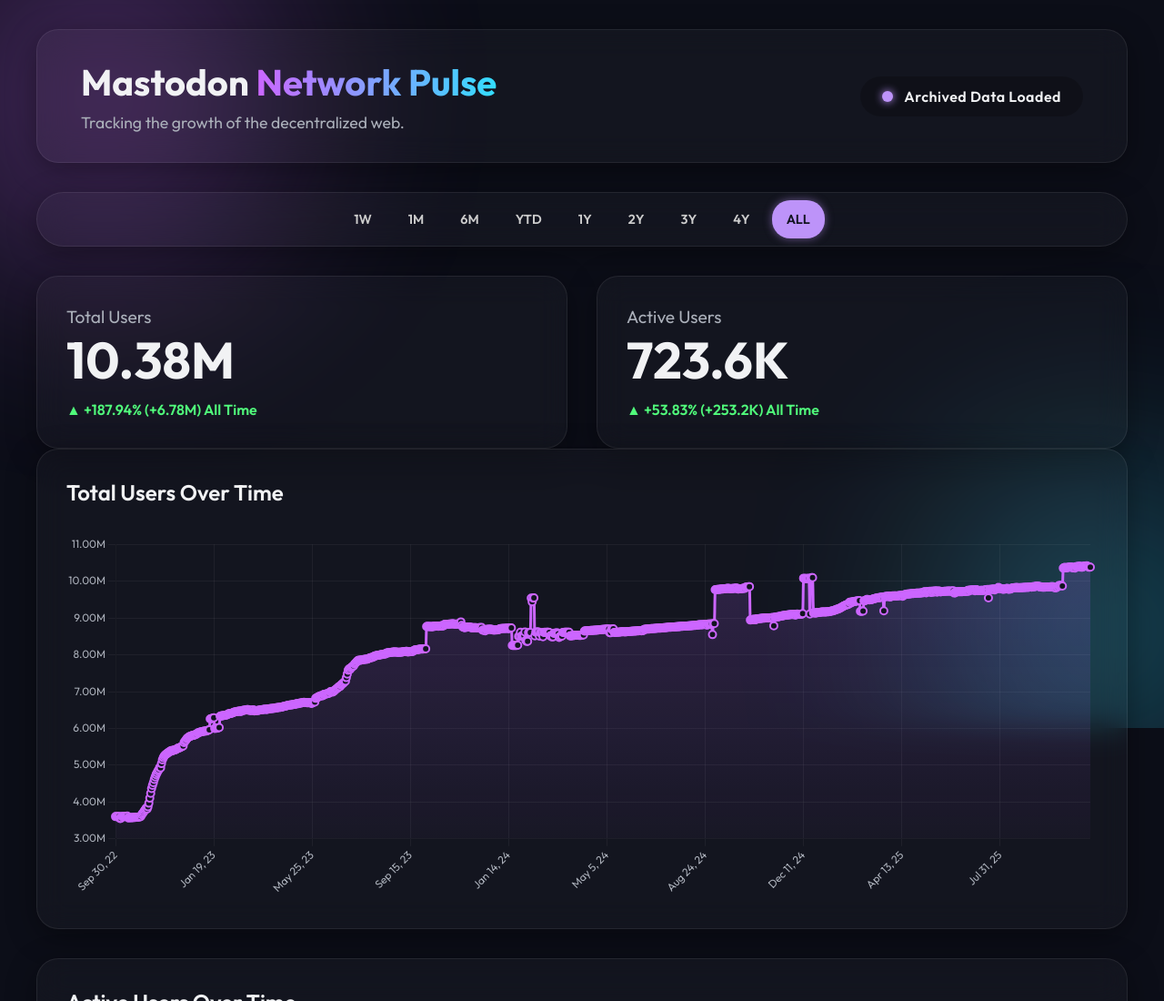
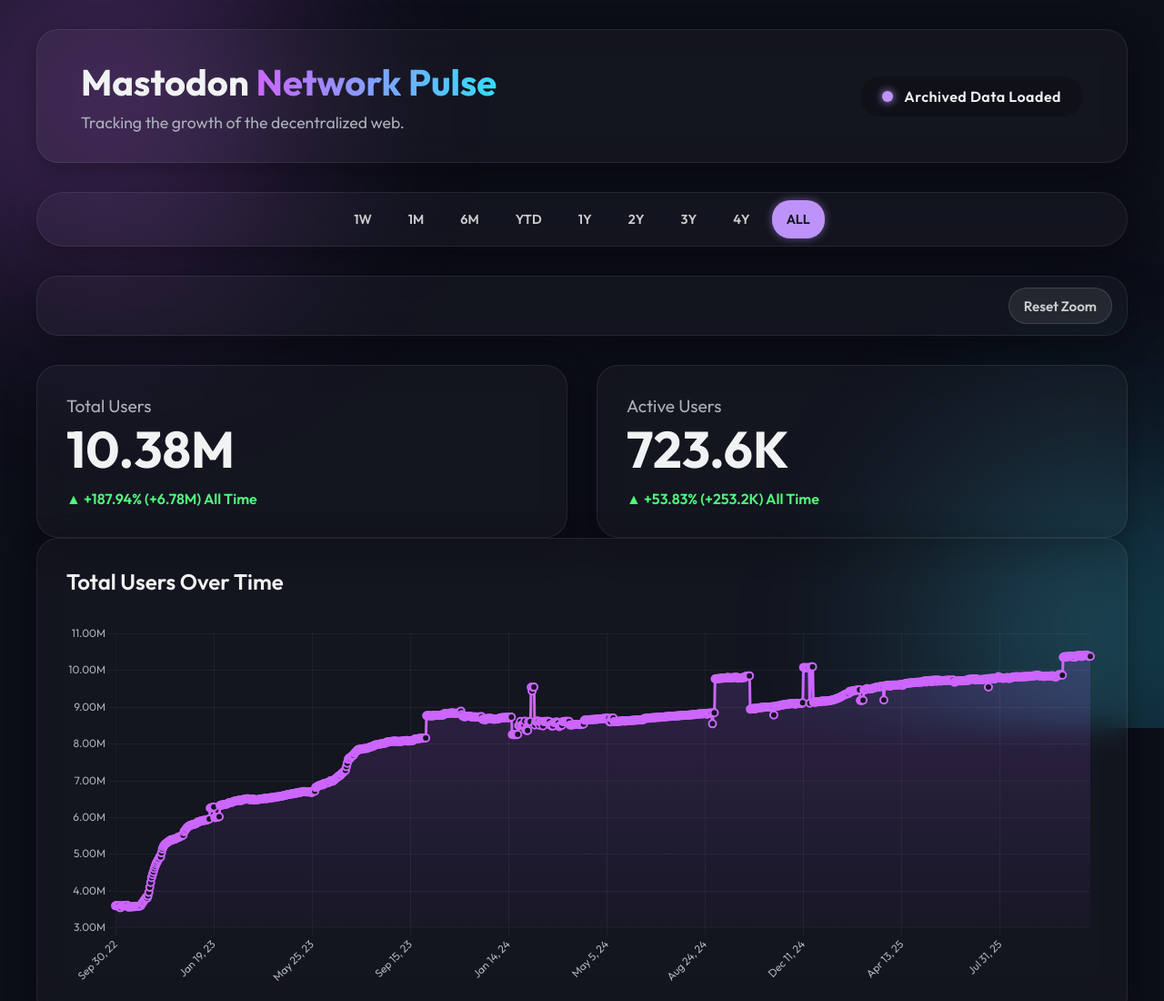
Before and after one commit to obsesivegamer/Mastodon-User-Trends, a plain HTML site: page index.html in a window 1280 px wide. Shown: the top 1100 px of the page at 91% size. Drawn offline with nearby package versions, Linux system fonts and the light colour scheme; some packages are replaced by stand-ins of ours; animation ran at ten frames a second; a script that the page names is missing.

Commit message:
feat: add reset zoom button for chart controls

```diff
--- a/index.html
+++ b/index.html
@@ -40,6 +40,10 @@
                 <button class="time-btn" data-range="YTD">YTD</button>
                 <div id="year-range-container" class="year-range-container"></div>
                 <button class="time-btn active" data-range="ALL">ALL</button>
+            </div>
+
+            <div class="chart-controls glass-panel">
+                <button id="resetZoomBtn" class="control-btn">Reset Zoom</button>
             </div>
 
             <!-- Key Metrics Cards -->
--- a/script.js
+++ b/script.js
@@ -205,6 +205,15 @@
     }
 };
 
+const resetChartZoom = () => {
+    if (totalChartInstance && typeof totalChartInstance.resetZoom === 'function') {
+        totalChartInstance.resetZoom();
+    }
+    if (activeChartInstance && typeof activeChartInstance.resetZoom === 'function') {
+        activeChartInstance.resetZoom();
+    }
+};
+
 const MAX_YEAR_BUTTONS = 6;
 
 const buildYearRangeButtons = () => {
@@ -315,6 +324,11 @@
         applyFilter('ALL');
         setStatus('archive');
 
+        const resetZoomBtn = document.getElementById('resetZoomBtn');
+        if (resetZoomBtn) {
+            resetZoomBtn.addEventListener('click', resetChartZoom);
+        }
+
         // Setup Event Listeners for Time Scale Buttons
         document.querySelectorAll('.time-btn').forEach(btn => {
             btn.addEventListener('click', (e) => {
--- a/style.css
+++ b/style.css
@@ -220,6 +220,32 @@
     align-items: center;
 }
 
+.chart-controls {
+    display: flex;
+    justify-content: flex-end;
+    padding: 0.75rem 1rem;
+    margin-bottom: 2rem;
+    gap: 0.75rem;
+}
+
+.control-btn {
+    background: rgba(255, 255, 255, 0.08);
+    border: 1px solid rgba(255, 255, 255, 0.12);
+    color: #ccc;
+    font-family: inherit;
+    font-size: 0.95rem;
+    font-weight: 600;
+    padding: 0.6rem 1rem;
+    border-radius: 999px;
+    cursor: pointer;
+    transition: background 0.2s ease, transform 0.2s ease;
+}
+
+.control-btn:hover {
+    background: rgba(255, 255, 255, 0.14);
+    transform: translateY(-1px);
+}
+
 .year-range-buttons {
     display: flex;
     gap: 0.5rem;
```
